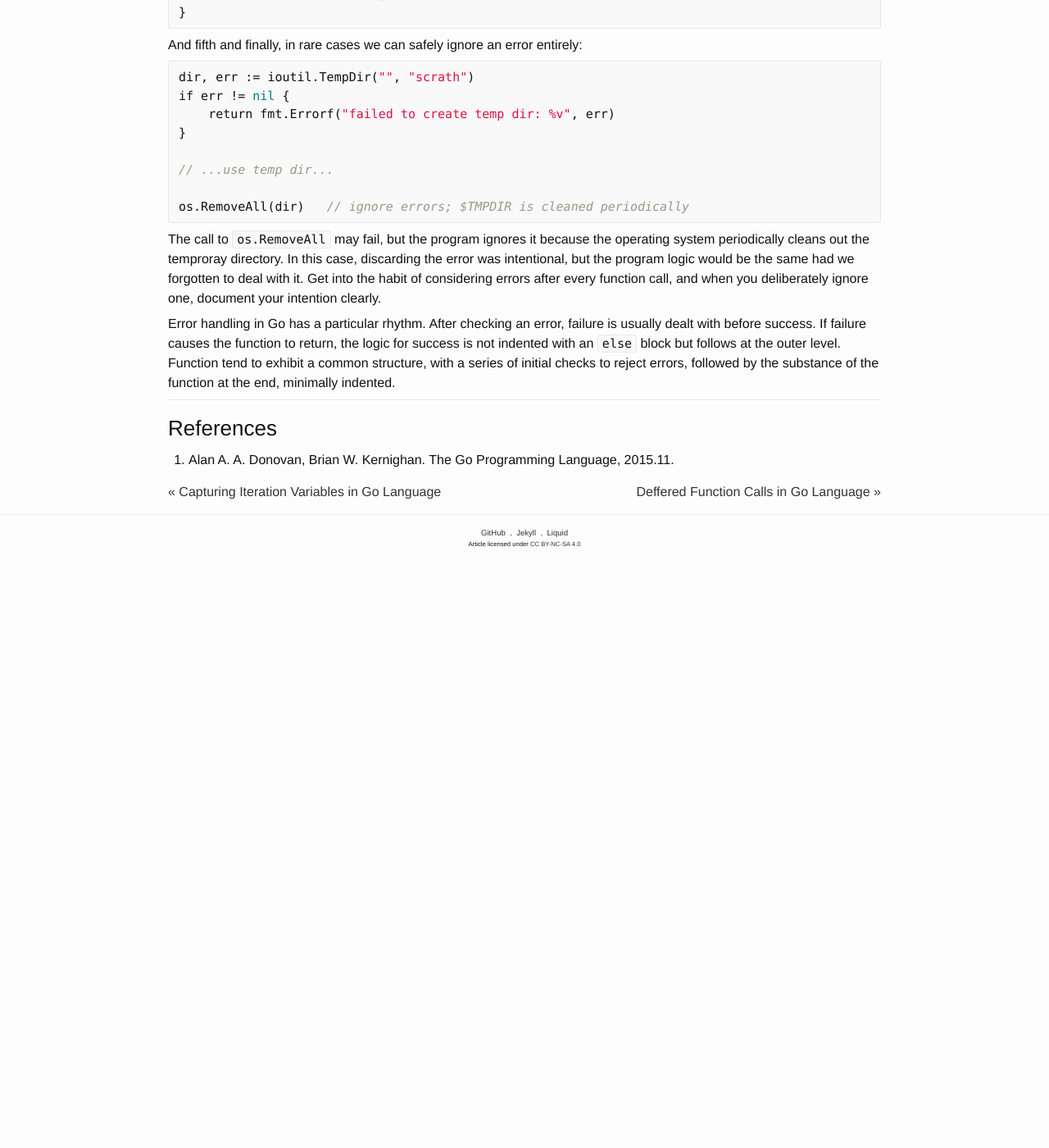
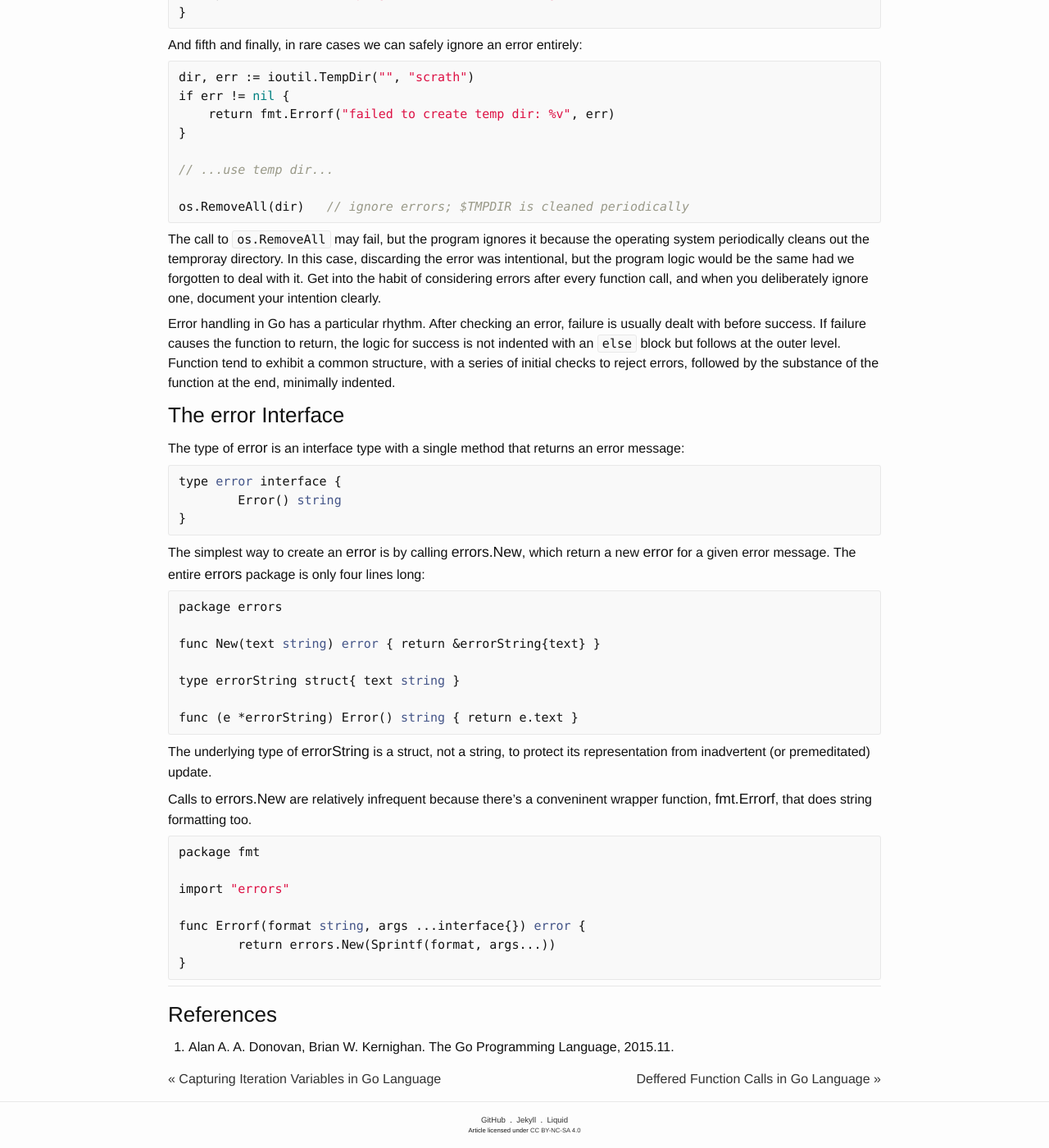
Before and after one commit to ousiax/ousiax.github.io, a Jekyll site: the page built from _posts/2017-05-15-errors-in-go-language.md, in a window 1280 px wide and 1400 px high, scrolled down 3975 px. Shown: the whole window at 82% size. Built offline with Jekyll 4.4.1, drawn with Linux system fonts in a browser that asks for light colours; before the commit the page ends 4659 px from its top, so only the background shows below that.

Commit message:
Update 2017-05-15-errors-in-go-language.md

````diff
--- a/_posts/2017-05-15-errors-in-go-language.md
+++ b/_posts/2017-05-15-errors-in-go-language.md
@@ -177,6 +177,42 @@ The call to `os.RemoveAll` may fail, but the program ignores it because the oper
 
 Error handling in Go has a particular rhythm. After checking an error, failure is usually dealt with before success. If failure causes the function to return, the logic for success is not indented with an `else` block but follows at the outer level. Function tend to exhibit a common structure, with a series of initial checks to reject errors, followed by the substance of the function at the end, minimally indented.
 
+### The error Interface
+
+The type of **error** is an interface type with a single method that returns an error message:
+
+```go
+type error interface {
+	Error() string
+}
+```
+
+The simplest way to create an **error** is by calling **errors.New**, which return a new **error** for a given error message. The entire **errors** package is only four lines long:
+
+```go
+package errors
+
+func New(text string) error { return &errorString{text} }
+
+type errorString struct{ text string }
+
+func (e *errorString) Error() string { return e.text }
+```
+
+The underlying type of **errorString** is a struct, not a string, to protect its representation from inadvertent (or premeditated) update.
+
+Calls to **errors.New** are relatively infrequent because there's a conveninent wrapper function, **fmt.Errorf**, that does string formatting too.
+
+```go
+package fmt
+
+import "errors"
+
+func Errorf(format string, args ...interface{}) error {
+	return errors.New(Sprintf(format, args...))
+}
+```
+
 - - -
 
 ### References
````
